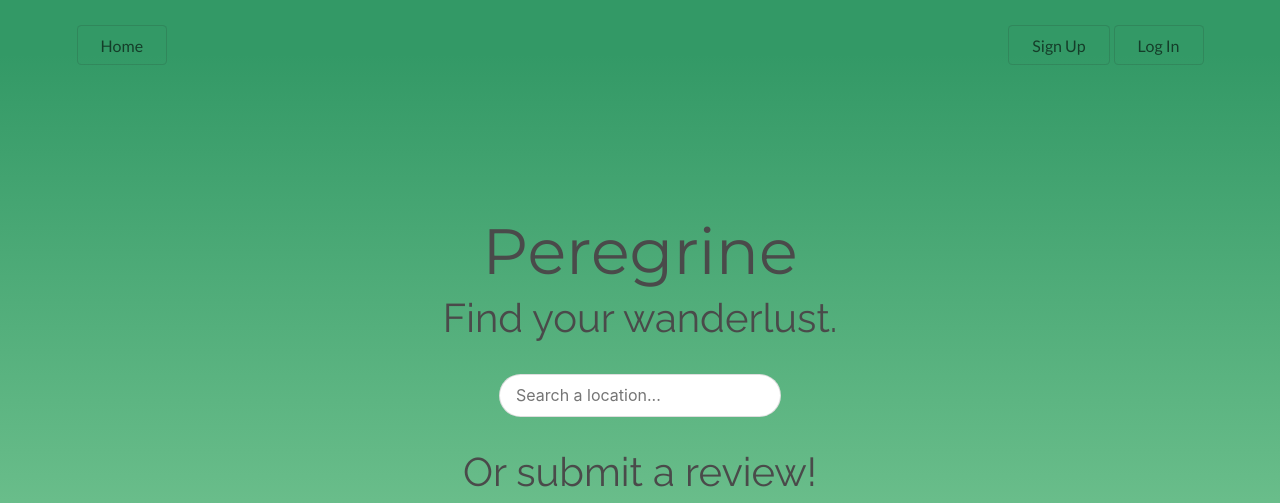
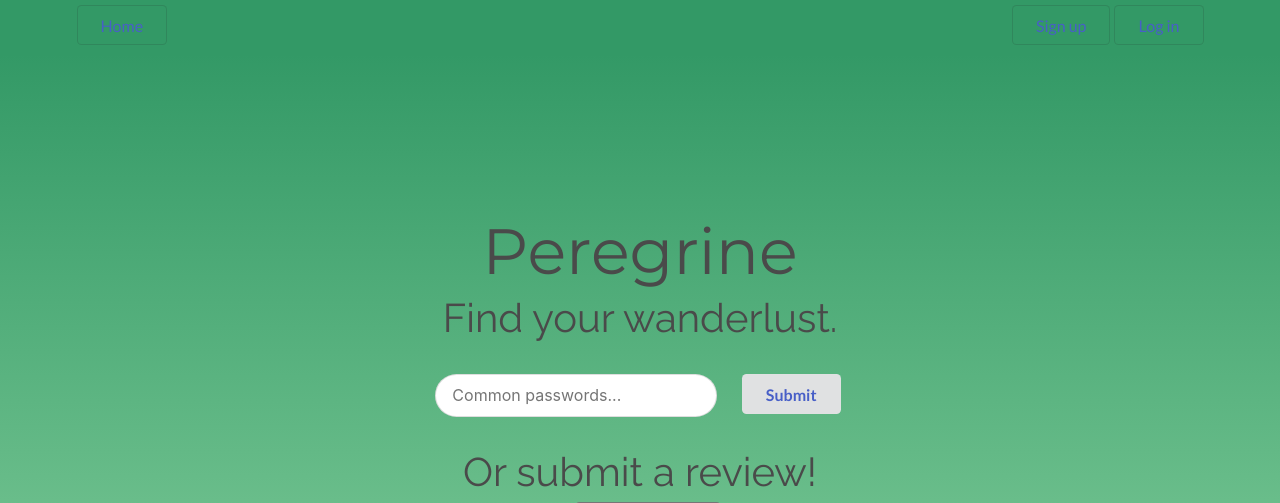
Before and after one commit to jamescook98/peregrine, a PHP site: page / in a window 1280 px wide. Shown: the top 503 px of the page. Run offline with PHP 8.4, Linux system fonts and the light colour scheme.

Commit message:
add routes to buttons

```diff
--- a/index.html
+++ b/index.html
@@ -20,20 +20,30 @@
 <body class="indexBod">
 
     <div class="ui container">
-      <button class="ui left floated white basic button">Home</button>
-      <button class="ui right floated white basic button">Log In</button>
-      <button class="ui right floated white basic button">Sign Up</button>
+      <button class="ui left floated white basic button">
+        <a class="active item">Home</a>
+      </button>
+      <button class="ui right floated white basic button">
+        <a class="item" href="./public/login.html">Log in</a>
+      </button>
+      <button class="ui right floated white basic button">
+        <a class="item" href="./public/signup.html">Sign up</a>
+      </button>
+
     </div>
 
     <div id="main">
       <h5>Peregrine</h5>
       <h2>Find your wanderlust.</h2>
       <div class="ui search">
-        <input class="prompt" type="text" placeholder="Search a location...">
+        <input class="prompt" type="text" placeholder="Common passwords...">
         <div class="results"></div>
+        <button class="ui button">
+          <a class="item" href="reviews.html">Submit</a>
+        </button>
       </div>
       <h6>Or submit a review!</h6>
-      <div class="ui large grey basic button" id="submit">Submit <i class="right arrow icon"></i></div>
+      <div class="ui large grey basic button" id="submit"><a class="item" href="./public/post.html">Submit</a> <i class="right arrow icon"></i></div>
     </div>
 
     <div class="ui four cards">
@@ -128,6 +138,8 @@
 </body>
 <script type="text/javascript">
   $(document).ready(function(){$(".rating").rating();});
+  $('.ui.modal')
+  .modal('show');
 </script>
 
 </html>
--- a/public/stylesheets/style.css
+++ b/public/stylesheets/style.css
@@ -47,8 +47,11 @@ p{
   margin-bottom: 25px;
 }
 .ui.button {
-  margin-top: 20px;
-  margin-bottom: 150px
+  margin-left: 20px;
+}
+
+ui.large.grey.basic.button {
+  margin-bottom: 150px;
 }
 
 .ui.four.cards {
```
